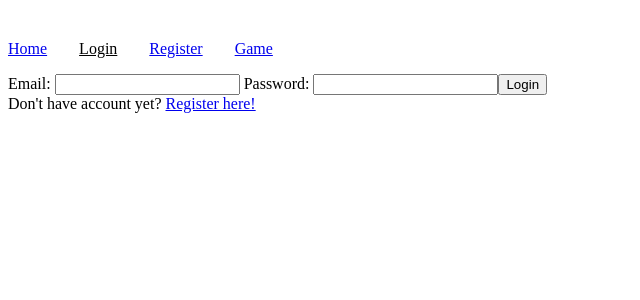
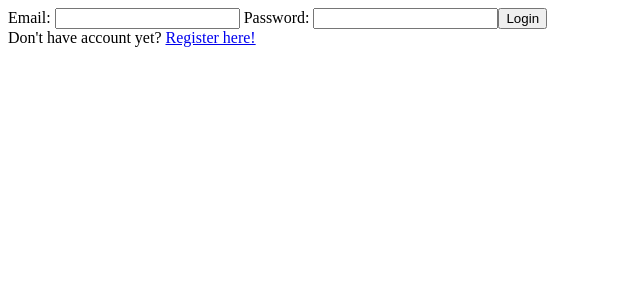
Before and after one commit to JStasiewski/Projekt_Zespolowy, a Vue app in the folder group-project/: page /login in a window 1280 px wide. Shown: the top 300 px of the page, without its empty margins (0-640 px from the left). Built offline with nearby package versions, Linux system fonts and the light colour scheme.

Commit message:
routing on submiting form in login/register TO DO check if loged in succesfully

```diff
--- a/group-project/src/App.vue
+++ b/group-project/src/App.vue
@@ -3,15 +3,6 @@ import { RouterLink, RouterView } from 'vue-router'
 </script>
 
 <template>
-  <div class="wrapper">
-    <nav>
-      <RouterLink to="/">Home</RouterLink>
-      <RouterLink to="/login">Login</RouterLink>
-      <RouterLink to="/register">Register</RouterLink>
-      <RouterLink to="/game">Game</RouterLink>
-    </nav>
-  </div>
-
   <RouterView />
 </template>
 
--- a/group-project/src/views/LoginView.vue
+++ b/group-project/src/views/LoginView.vue
@@ -30,6 +30,7 @@ export default {
     login() {
       // perform login logic here
       //console.log(this.email + ' ' + this.password)
+      if (1) this.$router.push('/') // TO DO WARUNEK ZE KLIENT POPRAWNIE SIE ZALOGOWAL
     }
   }
 }
--- a/group-project/src/views/RegisterView.vue
+++ b/group-project/src/views/RegisterView.vue
@@ -38,6 +38,7 @@ export default {
     register() {
       // perform registration logic here
       //console.log(this.name + ' ' + this.email)
+      if (1) this.$router.push('/') // TO DO WARUNEK ZE KLIENT POPRAWNIE SIE ZAREJESTROWAL
     }
   }
 }
```
